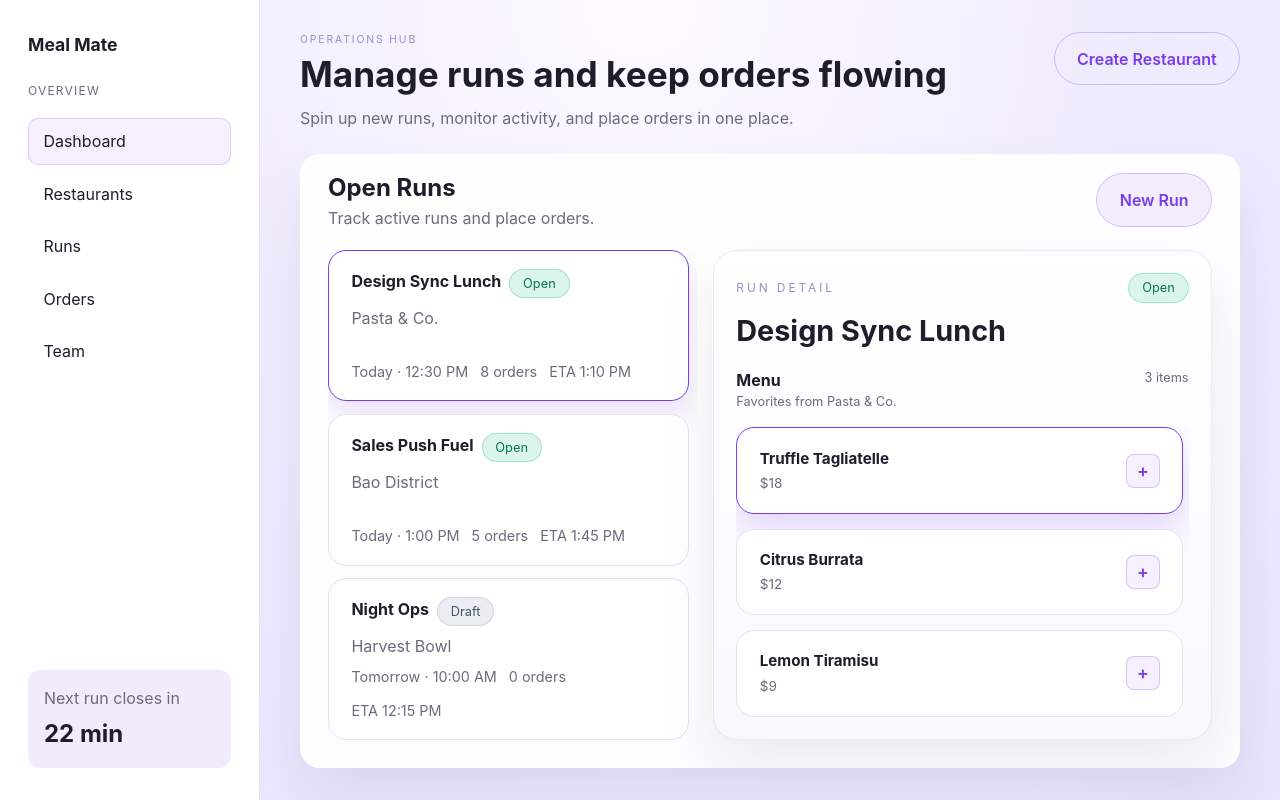
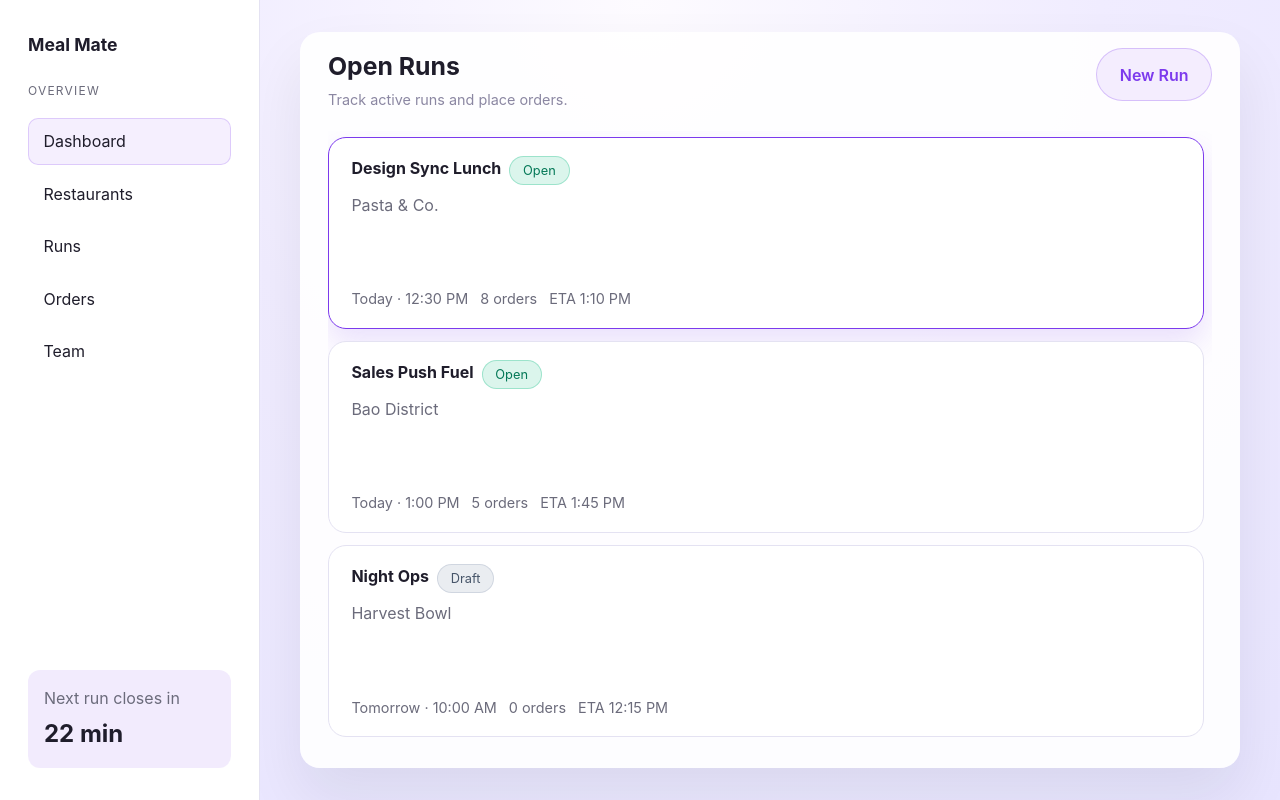
Before and after one commit to ettore-raimondi/meal-mate-frontend, a React app: page /home in a window 1280 px wide. Built offline with nearby package versions, Linux system fonts and the light colour scheme; the HTML template or start-up script is replaced by a standard one.

Commit message:
wip: reworked how the dshboard view works and looks,  basically added nested menu

```diff
--- a/src/App.css
+++ b/src/App.css
@@ -296,7 +296,7 @@ a:hover {
 }
 
 .workspace-header h1 {
-  font-size: clamp(1.8rem, 3vw, 2.2rem);
+  font-size: clamp(1.55rem, 2.4vw, 2rem);
   margin-bottom: 0.35rem;
 }
 
@@ -330,62 +330,96 @@ a:hover {
   display: flex;
   justify-content: space-between;
   gap: 1rem;
-  align-items: center;
+  align-items: flex-start;
 }
 
 .panel-head h2 {
   margin: 0;
 }
 
+.panel-head-main {
+  flex: 1;
+  display: flex;
+  flex-direction: column;
+  gap: 0.65rem;
+}
+
+.panel-title-stack {
+  display: flex;
+  flex-direction: column;
+  gap: 0.25rem;
+}
+
+.panel-title-stack h2 {
+  font-size: 1.55rem;
+}
+
+.panel-title-row {
+  display: flex;
+  align-items: baseline;
+  gap: 0.6rem;
+  flex-wrap: wrap;
+}
+
+.panel-subtitle {
+  margin: 0;
+  font-size: 0.9rem;
+  color: #8b87a2;
+}
+
 .panel-actions {
   display: flex;
   gap: 0.5rem;
+  align-items: center;
 }
 
-.detail-head {
-  display: flex;
-  justify-content: space-between;
-  align-items: center;
-  gap: 1rem;
+.panel-status-pill {
+  padding: 0.15rem 0.65rem;
+  font-size: 0.7rem;
+  text-transform: uppercase;
+  letter-spacing: 0.08em;
 }
 
 .menu-detail-view {
   display: flex;
   flex-direction: column;
-  gap: 1.25rem;
+  gap: 1rem;
   padding-right: 0.25rem;
-}
-
-.menu-detail-view__top {
-  display: flex;
-  align-items: center;
-  justify-content: space-between;
-  gap: 1rem;
 }
 
 .back-link {
   display: inline-flex;
   align-items: center;
-  gap: 0.4rem;
+  gap: 0.45rem;
   border-radius: 999px;
-  border: 1px solid rgba(124, 58, 237, 0.25);
-  padding: 0.4rem 0.9rem;
-  font-size: 0.85rem;
-  color: var(--primary);
+  border: 1px solid rgba(124, 58, 237, 0.15);
+  padding: 0.35rem 0.9rem;
+  font-size: 0.75rem;
+  font-weight: 600;
+  letter-spacing: 0.08em;
+  text-transform: uppercase;
+  color: var(--primary-dark);
   background: rgba(124, 58, 237, 0.08);
+  box-shadow: inset 0 1px 0 rgba(255, 255, 255, 0.6);
+  width: 100%;
+  justify-content: center;
 }
 
 .back-link:hover {
-  background: rgba(124, 58, 237, 0.15);
+  background: rgba(124, 58, 237, 0.14);
 }
 
-.menu-detail-view__hero h2 {
-  margin: 0.2rem 0 0;
-  font-size: clamp(1.6rem, 3vw, 2.1rem);
-}
-
-.menu-detail-view__hero .muted-label {
-  font-size: 1rem;
+.back-link-icon {
+  width: 1.5rem;
+  height: 1.5rem;
+  border-radius: 999px;
+  background: #fff;
+  display: inline-flex;
+  align-items: center;
+  justify-content: center;
+  font-size: 0.85rem;
+  color: var(--primary);
+  box-shadow: 0 6px 12px rgba(91, 33, 182, 0.15);
 }
 
 .list-card {
@@ -464,8 +498,13 @@ a:hover {
 .menu-detail-meta {
   display: flex;
   align-items: center;
-  justify-content: space-between;
   gap: 1rem;
+  flex-wrap: wrap;
+}
+
+.menu-detail-price {
+  font-weight: 600;
+  color: #1f1d2b;
 }
 
 .availability {
@@ -509,7 +548,7 @@ a:hover {
 
 .runs-grid {
   display: grid;
-  grid-template-columns: 0.85fr 1.15fr;
+  grid-template-columns: 1fr;
   gap: 1rem;
   min-height: 0;
   height: 100%;
@@ -521,6 +560,8 @@ a:hover {
   gap: 0.8rem;
   min-height: 0;
   height: 100%;
+  padding-top: 0.4rem;
+  padding-bottom: 0.2rem;
 }
 
 .scrollable {
@@ -565,37 +606,18 @@ a:hover {
 }
 
 .run-detail {
-  border: 1px solid rgba(31, 29, 43, 0.08);
-  border-radius: 24px;
-  padding: 1.4rem;
-  background: linear-gradient(180deg, #ffffff 0%, #f9f8ff 100%);
+  border: none;
+  border-radius: 0;
+  padding: 0;
+  background: transparent;
   display: flex;
   flex-direction: column;
   gap: 1rem;
   min-height: 0;
   height: 100%;
   overflow: hidden;
-  box-shadow: 0 25px 60px rgba(15, 23, 42, 0.08);
 }
 
-.run-detail-header {
-  display: flex;
-  flex-direction: column;
-  gap: 0.4rem;
-}
-
-.run-detail-header h2 {
-  margin: 0;
-  font-size: clamp(1.3rem, 3vw, 1.8rem);
-  color: #1f1d2b;
-}
-
-.run-detail-eyebrow {
-  display: flex;
-  align-items: center;
-  justify-content: space-between;
-  gap: 0.75rem;
-}
 
 .menu-section {
   display: flex;
@@ -625,7 +647,7 @@ a:hover {
   flex: 1;
   min-height: 0;
   overflow-y: auto;
-  padding-right: 0.35rem;
+  padding: 0.35rem 0.35rem 0.2rem 0;
 }
 
 .muted-label {
--- a/src/App.tsx
+++ b/src/App.tsx
@@ -15,6 +15,11 @@ function App() {
         <Route path="/login" element={<Login />} />
         <Route path="/signup" element={<Signup />} />
         <Route path="/home" element={<Home />} />
+        <Route path="/home/run/:runNumber" element={<Home />} />
+        <Route
+          path="/home/run/:runNumber/menu-item/:menuItemNumber"
+          element={<Home />}
+        />
         <Route path="*" element={<Navigate to="/" replace />} />
       </Routes>
     </>
--- a/src/components/Home.tsx
+++ b/src/components/Home.tsx
@@ -1,31 +1,9 @@
 import { useEffect, useMemo, useState } from "react";
-
-type MenuItem = {
-  id: string;
-  name: string;
-  price: string;
-  available: boolean;
-  description: string;
-};
-
-type Restaurant = {
-  id: string;
-  name: string;
-  location: string;
-  cuisine: string;
-  menu: MenuItem[];
-};
-
-type FoodRun = {
-  id: string;
-  name: string;
-  restaurantId: string;
-  organizer: string;
-  cutoff: string;
-  status: "Open" | "Closed" | "Draft";
-  orders: number;
-  eta: string;
-};
+import { useNavigate, useParams } from "react-router-dom";
+import MenuItemDetail from "./MenuItemDetail";
+import RunDetailView from "./RunDetailView";
+import RunList from "./RunList";
+import { FoodRun, MenuItem, PanelView, Restaurant } from "./homeTypes";
 
 const restaurants: Restaurant[] = [
   {
@@ -138,10 +116,37 @@ const runs: FoodRun[] = [
   },
 ];
 
+const RUN_PREFIX = "run-";
+const MENU_PREFIX = "m-";
+
+const toRouteRunSegment = (id: string) => id.replace(/^run-/i, "");
+const toRouteMenuSegment = (id: string) => id.replace(/^m-/i, "");
+
+const fromRouteRunSegment = (segment?: string) => {
+  if (!segment) {
+    return undefined;
+  }
+  return segment.startsWith(RUN_PREFIX) ? segment : `${RUN_PREFIX}${segment}`;
+};
+
+const fromRouteMenuSegment = (segment?: string) => {
+  if (!segment) {
+    return undefined;
+  }
+  return segment.startsWith(MENU_PREFIX) ? segment : `${MENU_PREFIX}${segment}`;
+};
+
 function Home() {
   const [activeRunId, setActiveRunId] = useState(runs[0]?.id ?? "");
   const [activeItemId, setActiveItemId] = useState<string | null>(null);
-  const [isMenuDetailOpen, setIsMenuDetailOpen] = useState(false);
+  const navigate = useNavigate();
+  const { runNumber, menuItemNumber } = useParams<{
+    runNumber?: string;
+    menuItemNumber?: string;
+  }>();
+  const routeRunId = fromRouteRunSegment(runNumber);
+  const routeMenuItemId = fromRouteMenuSegment(menuItemNumber);
+  const effectiveRunId = routeRunId ?? activeRunId;
 
   const restaurantMap = useMemo(() => {
     const map = new Map<string, Restaurant>();
@@ -150,38 +155,137 @@ function Home() {
   }, []);
 
   const activeRun = useMemo(
-    () => runs.find((run) => run.id === activeRunId),
-    [activeRunId],
+    () => runs.find((run) => run.id === effectiveRunId),
+    [effectiveRunId],
   );
   const runRestaurant = activeRun
     ? restaurantMap.get(activeRun.restaurantId)
     : undefined;
   const menuItems = runRestaurant?.menu ?? [];
-  const activeMenuItem = menuItems.find((item) => item.id === activeItemId);
+  const effectiveMenuItemId = routeMenuItemId ?? activeItemId;
+  const activeMenuItem = menuItems.find(
+    (item) => item.id === effectiveMenuItemId,
+  );
+
+  const panelView: PanelView = routeRunId
+    ? routeMenuItemId
+      ? "menuDetail"
+      : "runDetail"
+    : "runs";
+
+  const handleRunSelect = (id: string) => {
+    setActiveRunId(id);
+    navigate(`/home/run/${toRouteRunSegment(id)}`);
+  };
+
+  const handleBackToRuns = () => {
+    navigate("/home");
+  };
 
   const openMenuDetail = (itemId: string) => {
+    const targetRunId = routeRunId ?? activeRunId ?? runs[0]?.id;
+    if (!targetRunId) {
+      return;
+    }
     setActiveItemId(itemId);
-    setIsMenuDetailOpen(true);
+    navigate(
+      `/home/run/${toRouteRunSegment(targetRunId)}/menu-item/${toRouteMenuSegment(itemId)}`,
+    );
   };
 
   const closeMenuDetail = () => {
-    setIsMenuDetailOpen(false);
+    const targetRunId = routeRunId ?? activeRunId;
+    if (targetRunId) {
+      navigate(`/home/run/${toRouteRunSegment(targetRunId)}`);
+    } else {
+      navigate("/home");
+    }
   };
+
+  const panelTitle = (() => {
+    if (panelView === "runDetail" && activeRun) {
+      return activeRun.name;
+    }
+    if (panelView === "menuDetail" && activeMenuItem) {
+      return activeMenuItem.name;
+    }
+    return "Open Runs";
+  })();
+
+  const panelSubtitle = (() => {
+    if (panelView === "runDetail") {
+      return runRestaurant
+        ? `${runRestaurant.name} · ${runRestaurant.cuisine}`
+        : "Review the selected run";
+    }
+    if (panelView === "menuDetail" && activeMenuItem) {
+      const restaurantLabel = runRestaurant ? `${runRestaurant.name}` : "";
+      const priceLabel = activeMenuItem.price;
+      return restaurantLabel
+        ? `${restaurantLabel} · ${priceLabel}`
+        : priceLabel;
+    }
+    return "Track active runs and place orders.";
+  })();
+
+  const backButton = (() => {
+    if (panelView === "runDetail") {
+      return { label: "Back to runs", onClick: handleBackToRuns };
+    }
+    if (panelView === "menuDetail") {
+      return { label: "Back to menu", onClick: closeMenuDetail };
+    }
+    return null;
+  })();
+
+  useEffect(() => {
+    if (routeRunId) {
+      const runExists = runs.some((run) => run.id === routeRunId);
+      if (runExists && activeRunId !== routeRunId) {
+        setActiveRunId(routeRunId);
+      } else if (!runExists) {
+        navigate("/home", { replace: true });
+      }
+    }
+  }, [routeRunId, activeRunId, navigate, runs]);
+
+  useEffect(() => {
+    if (!routeRunId && !activeRunId && runs.length > 0) {
+      setActiveRunId(runs[0].id);
+    }
+  }, [routeRunId, activeRunId, runs]);
 
   useEffect(() => {
     if (menuItems.length === 0) {
+      if (activeItemId !== null) {
         setActiveItemId(null);
-      setIsMenuDetailOpen(false);
+      }
+      if (routeMenuItemId && routeRunId) {
+        navigate(`/home/run/${toRouteRunSegment(routeRunId)}`, {
+          replace: true,
+        });
+      }
       return;
     }
-    setActiveItemId((prev) => {
-      if (prev && menuItems.some((item) => item.id === prev)) {
-        return prev;
+
+    if (routeMenuItemId) {
+      const exists = menuItems.some((item) => item.id === routeMenuItemId);
+      if (exists) {
+        if (activeItemId !== routeMenuItemId) {
+          setActiveItemId(routeMenuItemId);
         }
-      return menuItems[0].id;
+      } else if (routeRunId) {
+        navigate(`/home/run/${toRouteRunSegment(routeRunId)}`, {
+          replace: true,
         });
-    setIsMenuDetailOpen(false);
-  }, [menuItems]);
+      }
+      return;
+    }
+
+    if (!activeItemId || !menuItems.some((item) => item.id === activeItemId)) {
+      setActiveItemId(menuItems[0].id);
+    }
+  }, [menuItems, routeMenuItemId, routeRunId, navigate, activeItemId]);
 
   return (
     <div className="dashboard">
@@ -202,163 +306,70 @@ function Home() {
       </aside>
 
       <div className="workspace">
-        <header className="workspace-header">
-          <div>
-            <p className="eyebrow">Operations hub</p>
-            <h1>Manage runs and keep orders flowing</h1>
-            <p>
-              Spin up new runs, monitor activity, and place orders in one place.
-            </p>
-          </div>
-          <div className="header-actions">
-            <button className="btn btn-outline">Create Restaurant</button>
-          </div>
-        </header>
-
         <section className="panel runs-panel full-panel">
           <div className="panel-head">
-            <div>
-              <h2>Open Runs</h2>
-              <p>Track active runs and place orders.</p>
-            </div>
-            <button className="btn btn-ghost">New Run</button>
-          </div>
-
-          <div className="runs-grid">
-            <div className="runs-list scrollable">
-              {runs.map((run) => {
-                const runRest = restaurantMap.get(run.restaurantId);
-                return (
-                  <button
-                    key={run.id}
-                    className={`list-card run-card ${run.id === activeRunId ? "is-active" : ""}`}
-                    onClick={() => setActiveRunId(run.id)}
-                  >
-                    <div className="run-card-head">
-                      <h3>{run.name}</h3>
-                      <span
-                        className={`status-pill ${run.status === "Open" ? "success" : "muted"}`}
-                      >
-                        {run.status}
-                      </span>
-                    </div>
-                    <p>{runRest?.name}</p>
-                    <div className="run-meta">
-                      <span>{run.cutoff}</span>
-                      <span>{run.orders} orders</span>
-                      <span>{run.eta}</span>
-                    </div>
-                  </button>
-                );
-              })}
-            </div>
-
-            <div className="run-detail scrollable">
-              {isMenuDetailOpen && activeMenuItem ? (
-                <section className="menu-detail-view">
-                  <div className="menu-detail-view__top">
+            <div className="panel-head-main">
+              {backButton && (
                 <button
                   className="back-link"
-                      onClick={closeMenuDetail}
+                  onClick={backButton.onClick}
                   type="button"
                 >
-                      ← Back to menu
+                  <span className="back-link-icon" aria-hidden="true">
+                    ←
+                  </span>
+                  <span>{backButton.label}</span>
                 </button>
-                    {runRestaurant && (
-                      <span className="muted-label">
-                        {runRestaurant.name} · {runRestaurant.cuisine}
-                      </span>
               )}
-                  </div>
-
-                  <div className="menu-detail-view__hero">
-                    <p className="eyebrow">Menu item</p>
-                    <h2>{activeMenuItem.name}</h2>
-                    <p className="muted-label">{activeMenuItem.price}</p>
-                  </div>
-
-                  <p className="menu-detail-description menu-detail-description--large">
-                    {activeMenuItem.description}
-                  </p>
-
-                  <div className="menu-detail-meta">
+              <div className="panel-title-stack">
+                <div className="panel-title-row">
+                  <h2>{panelTitle}</h2>
+                  {panelView === "runDetail" && activeRun && (
                     <span
-                      className={`availability ${activeMenuItem.available ? "is-available" : "is-soldout"}`}
-                    >
-                      {activeMenuItem.available ? "In stock" : "Sold out"}
-                    </span>
-                    <button className="btn">Add to order</button>
-                  </div>
-                </section>
-              ) : (
-                <>
-                  <header className="run-detail-header">
-                    <div className="run-detail-eyebrow">
-                      <p className="eyebrow">Run detail</p>
-                      {activeRun && (
-                        <span
-                          className={`status-pill ${activeRun.status === "Open" ? "success" : "muted"}`}
+                      className={`status-pill panel-status-pill ${activeRun.status === "Open" ? "success" : "muted"}`}
                     >
                       {activeRun.status}
                     </span>
                   )}
                 </div>
-                    <h2>{activeRun?.name ?? "Select a run"}</h2>
-                  </header>
-
-                  <section className="menu-section">
-                    <div className="menu-section-head">
-                      <div>
-                        <h4>Menu</h4>
-                        <p className="muted-label">
-                          {runRestaurant
-                            ? `Favorites from ${runRestaurant.name}`
-                            : "Select a run to preview the menu"}
-                        </p>
+                {panelSubtitle && (
+                  <p className="panel-subtitle">{panelSubtitle}</p>
+                )}
               </div>
-                      <span className="muted-label">
-                        {menuItems.length} item
-                        {menuItems.length === 1 ? "" : "s"}
-                      </span>
             </div>
 
-                    <div className="menu-grid">
-                      {menuItems.length > 0 ? (
-                        menuItems.map((item) => (
-                          <article
-                            key={`${activeRun?.id ?? "run"}-${item.id}`}
-                            className={`menu-card list-card list-card--inline ${item.id === activeItemId ? "is-active" : ""}`}
-                            onClick={() => openMenuDetail(item.id)}
-                            role="button"
-                            tabIndex={0}
-                            onKeyDown={(event) => {
-                              if (event.key === "Enter" || event.key === " ") {
-                                event.preventDefault();
-                                openMenuDetail(item.id);
-                              }
-                            }}
-                          >
-                            <div className="menu-card-info">
-                              <h4>{item.name}</h4>
-                              <p>{item.price}</p>
-                            </div>
-                            <button
-                              className="btn btn-ghost btn-icon"
-                              aria-label={`Add ${item.name} to order`}
-                              type="button"
-                            >
-                              +
-                            </button>
-                          </article>
-                        ))
-                      ) : (
-                        <p className="muted-label">Menu coming soon.</p>
+            <div className="panel-actions">
+              {panelView === "runs" && (
+                <button className="btn btn-ghost">New Run</button>
               )}
             </div>
-                  </section>
-                </>
+          </div>
+
+          <div className="runs-grid">
+            {panelView === "runs" && (
+              <RunList
+                runs={runs}
+                activeRunId={effectiveRunId ?? ""}
+                restaurantMap={restaurantMap}
+                onSelect={handleRunSelect}
+              />
+            )}
+
+            {panelView !== "runs" && (
+              <div className="run-detail scrollable">
+                {panelView === "menuDetail" && activeMenuItem ? (
+                  <MenuItemDetail menuItem={activeMenuItem} />
+                ) : (
+                  <RunDetailView
+                    runRestaurant={runRestaurant}
+                    menuItems={menuItems}
+                    activeRunId={activeRun?.id}
+                    activeItemId={effectiveMenuItemId ?? null}
+                    onSelectMenuItem={openMenuDetail}
+                  />
                 )}
               </div>
+            )}
           </div>
         </section>
       </div>
--- /dev/null
+++ b/src/components/MenuItemDetail.tsx
@@ -0,0 +1,29 @@
+import { MenuItem } from "./homeTypes";
+
+type MenuItemDetailProps = {
+  menuItem: MenuItem;
+};
+
+function MenuItemDetail({ menuItem }: MenuItemDetailProps) {
+  return (
+    <section className="menu-detail-view">
+      <p className="menu-detail-description menu-detail-description--large">
+        {menuItem.description}
+      </p>
+
+      <div className="menu-detail-meta">
+        <span
+          className={`availability ${menuItem.available ? "is-available" : "is-soldout"}`}
+        >
+          {menuItem.available ? "In stock" : "Sold out"}
+        </span>
+        <span className="menu-detail-price">{menuItem.price}</span>
+        <button className="btn" type="button">
+          Add to order
+        </button>
+      </div>
+    </section>
+  );
+}
+
+export default MenuItemDetail;
--- /dev/null
+++ b/src/components/RunDetailView.tsx
@@ -0,0 +1,71 @@
+import { MenuItem, Restaurant } from "./homeTypes";
+
+type RunDetailViewProps = {
+  runRestaurant?: Restaurant;
+  menuItems: MenuItem[];
+  activeRunId?: string;
+  activeItemId: string | null;
+  onSelectMenuItem: (itemId: string) => void;
+};
+
+function RunDetailView({
+  runRestaurant,
+  menuItems,
+  activeRunId,
+  activeItemId,
+  onSelectMenuItem,
+}: RunDetailViewProps) {
+  return (
+    <section className="menu-section">
+      <div className="menu-section-head">
+        <div>
+          <h4>Menu</h4>
+          <p className="muted-label">
+            {runRestaurant
+              ? `Favorites from ${runRestaurant.name}`
+              : "Select a run to preview the menu"}
+          </p>
+        </div>
+        <span className="muted-label">
+          {menuItems.length} item{menuItems.length === 1 ? "" : "s"}
+        </span>
+      </div>
+
+      <div className="menu-grid">
+        {menuItems.length > 0 ? (
+          menuItems.map((item) => (
+            <article
+              key={`${activeRunId ?? "run"}-${item.id}`}
+              className={`menu-card list-card list-card--inline ${item.id === activeItemId ? "is-active" : ""}`}
+              onClick={() => onSelectMenuItem(item.id)}
+              role="button"
+              tabIndex={0}
+              onKeyDown={(event) => {
+                if (event.key === "Enter" || event.key === " ") {
+                  event.preventDefault();
+                  onSelectMenuItem(item.id);
+                }
+              }}
+            >
+              <div className="menu-card-info">
+                <h4>{item.name}</h4>
+                <p>{item.price}</p>
+              </div>
+              <button
+                className="btn btn-ghost btn-icon"
+                aria-label={`Add ${item.name} to order`}
+                type="button"
+              >
+                +
+              </button>
+            </article>
+          ))
+        ) : (
+          <p className="muted-label">Menu coming soon.</p>
+        )}
+      </div>
+    </section>
+  );
+}
+
+export default RunDetailView;
--- /dev/null
+++ b/src/components/RunList.tsx
@@ -0,0 +1,43 @@
+import { FoodRun, Restaurant } from "./homeTypes";
+
+type RunListProps = {
+  runs: FoodRun[];
+  activeRunId: string;
+  restaurantMap: Map<string, Restaurant>;
+  onSelect: (runId: string) => void;
+};
+
+function RunList({ runs, activeRunId, restaurantMap, onSelect }: RunListProps) {
+  return (
+    <div className="runs-list scrollable">
+      {runs.map((run) => {
+        const runRest = restaurantMap.get(run.restaurantId);
+        return (
+          <button
+            key={run.id}
+            className={`list-card run-card ${run.id === activeRunId ? "is-active" : ""}`}
+            onClick={() => onSelect(run.id)}
+            type="button"
+          >
+            <div className="run-card-head">
+              <h3>{run.name}</h3>
+              <span
+                className={`status-pill ${run.status === "Open" ? "success" : "muted"}`}
+              >
+                {run.status}
+              </span>
+            </div>
+            <p>{runRest?.name}</p>
+            <div className="run-meta">
+              <span>{run.cutoff}</span>
+              <span>{run.orders} orders</span>
+              <span>{run.eta}</span>
+            </div>
+          </button>
+        );
+      })}
+    </div>
+  );
+}
+
+export default RunList;
--- /dev/null
+++ b/src/components/homeTypes.ts
@@ -0,0 +1,28 @@
+export type MenuItem = {
+  id: string;
+  name: string;
+  price: string;
+  available: boolean;
+  description: string;
+};
+
+export type Restaurant = {
+  id: string;
+  name: string;
+  location: string;
+  cuisine: string;
+  menu: MenuItem[];
+};
+
+export type FoodRun = {
+  id: string;
+  name: string;
+  restaurantId: string;
+  organizer: string;
+  cutoff: string;
+  status: "Open" | "Closed" | "Draft";
+  orders: number;
+  eta: string;
+};
+
+export type PanelView = "runs" | "runDetail" | "menuDetail";
```
Lines whose indentation alone changed are shown as unchanged.
